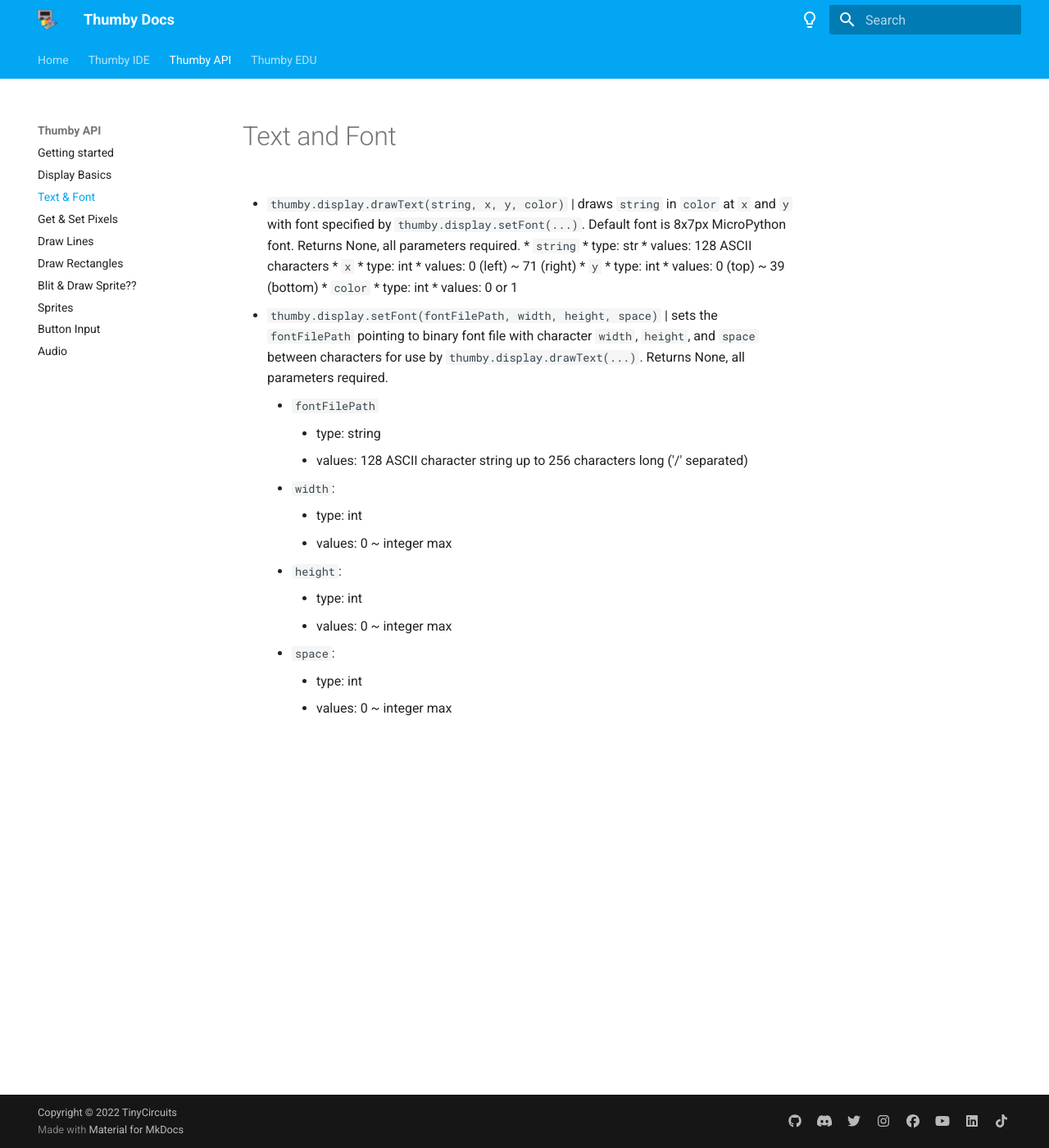
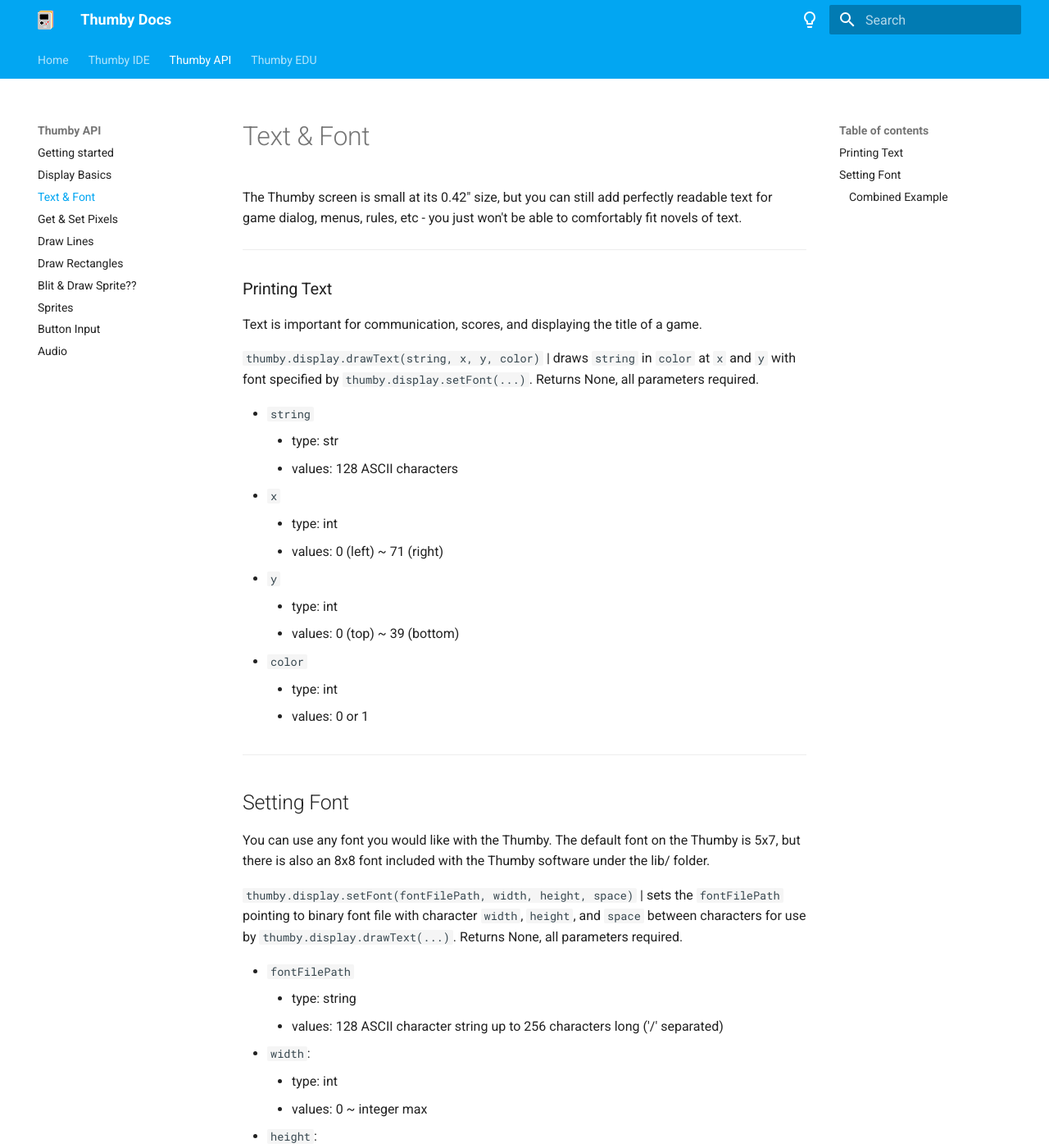
Before and after one commit to TinyCircuits/Thumby-Website, an MkDocs documentation site: the page built from docs/API/Text-and-Font.md, in a window 1280 px wide and 1400 px high. Shown: the whole window at 82% size. Built offline with MkDocs 1.6.1 and Material for MkDocs 9.7.7, drawn with Linux system fonts in a browser that asks for light colours; some of the changed text lies outside the part shown.

Commit message:
wip examples

````diff
--- a/docs/API/Text-and-Font.md
+++ b/docs/API/Text-and-Font.md
@@ -1,30 +1,77 @@
-# Text and Font
+# Text & Font
 
-* `thumby.display.drawText(string, x, y, color)` | draws `string` in `color` at `x` and `y` with font specified by `thumby.display.setFont(...)`. Default font is 8x7px MicroPython font. Returns None, all parameters required.
-        * `string`
-            * type: str
-            * values: 128 ASCII characters
-        * `x`
-            * type: int
-            * values: 0 (left) ~ 71 (right)
-        * `y`
-            * type: int
-            * values: 0 (top) ~ 39 (bottom)
-        * `color`
-            * type: int
-            * values: 0 or 1
+The Thumby screen is small at its 0.42" size, but you can still add perfectly readable text for game dialog, menus, rules, etc - you just won't be able to comfortably fit novels of text.
+
+---
+
+### Printing Text
+
+Text is important for communication, scores, and displaying the title of a game.
+
+`thumby.display.drawText(string, x, y, color)` | draws `string` in `color` at `x` and `y` with font specified by `thumby.display.setFont(...)`. Returns None, all parameters required.
+
+* `string`
+    * type: str
+    * values: 128 ASCII characters
+* `x`
+    * type: int
+    * values: 0 (left) ~ 71 (right)
+* `y`
+    * type: int
+    * values: 0 (top) ~ 39 (bottom)
+* `color`
+    * type: int
+    * values: 0 or 1
+
+---
+
+## Setting Font
 
 
-* `thumby.display.setFont(fontFilePath, width, height, space)` | sets the `fontFilePath` pointing to binary font file with character `width`, `height`, and `space` between characters for use by `thumby.display.drawText(...)`. Returns None, all parameters required.
-    * `fontFilePath`
-        * type: string
-        * values: 128 ASCII character string up to 256 characters long ('/' separated)
-    * `width`:
-        * type: int
-        * values: 0 ~ integer max
-    * `height`:
-        * type: int
-        * values: 0 ~ integer max
-    * `space`:
-        * type: int
-        * values: 0 ~ integer max
+You can use any font you would like with the Thumby. The default font on the Thumby is 5x7, but there is also an 8x8 font included with the Thumby software under the lib/ folder.
+
+`thumby.display.setFont(fontFilePath, width, height, space)` | sets the `fontFilePath` pointing to binary font file with character `width`, `height`, and `space` between characters for use by `thumby.display.drawText(...)`. Returns None, all parameters required.
+
+* `fontFilePath`
+    * type: string
+    * values: 128 ASCII character string up to 256 characters long ('/' separated)
+* `width`:
+    * type: int
+    * values: 0 ~ integer max
+* `height`:
+    * type: int
+    * values: 0 ~ integer max
+* `space`:
+    * type: int
+    * values: 0 ~ integer max
+
+---
+
+### Combined Example
+
+This example uses both the drawText() and setFont() functions to show the appearance of the different sized fonts:
+
+<center>
+![scrolling background](/images/text-and-font.gif)
+</center>
+<center>
+*5x7 and 8x8 font text swapping back and forth on display*
+</center>
+
+```py
+# Written by: Laveréna Wienclaw, Feb 2022
+import thumby
+
+thumby.display.setFPS(1)
+
+while(1):
+    thumby.display.fill(0) # Fill canvas to black
+    thumby.display.setFont("/lib/font5x7.bin", 5, 7, 1)
+    thumby.display.drawText("Font5x7", 5, 16, 1)
+    thumby.display.update()
+
+    thumby.display.fill(0)
+    thumby.display.setFont("/lib/font8x8.bin", 8, 8, 1)
+    thumby.display.drawText("Font8x8", 5, 16, 1)
+    thumby.display.update()
+```
````
Also changed, not shown: docs/API/Get-Started.md (+4 -0 lines), docs/API/Graphics.md (+50 -28 lines), docs/API/Pixels.md (+20 -17 lines), docs/images/favicon-0.png (added), docs/images/favicon.png, docs/images/text-and-font.gif (added).
